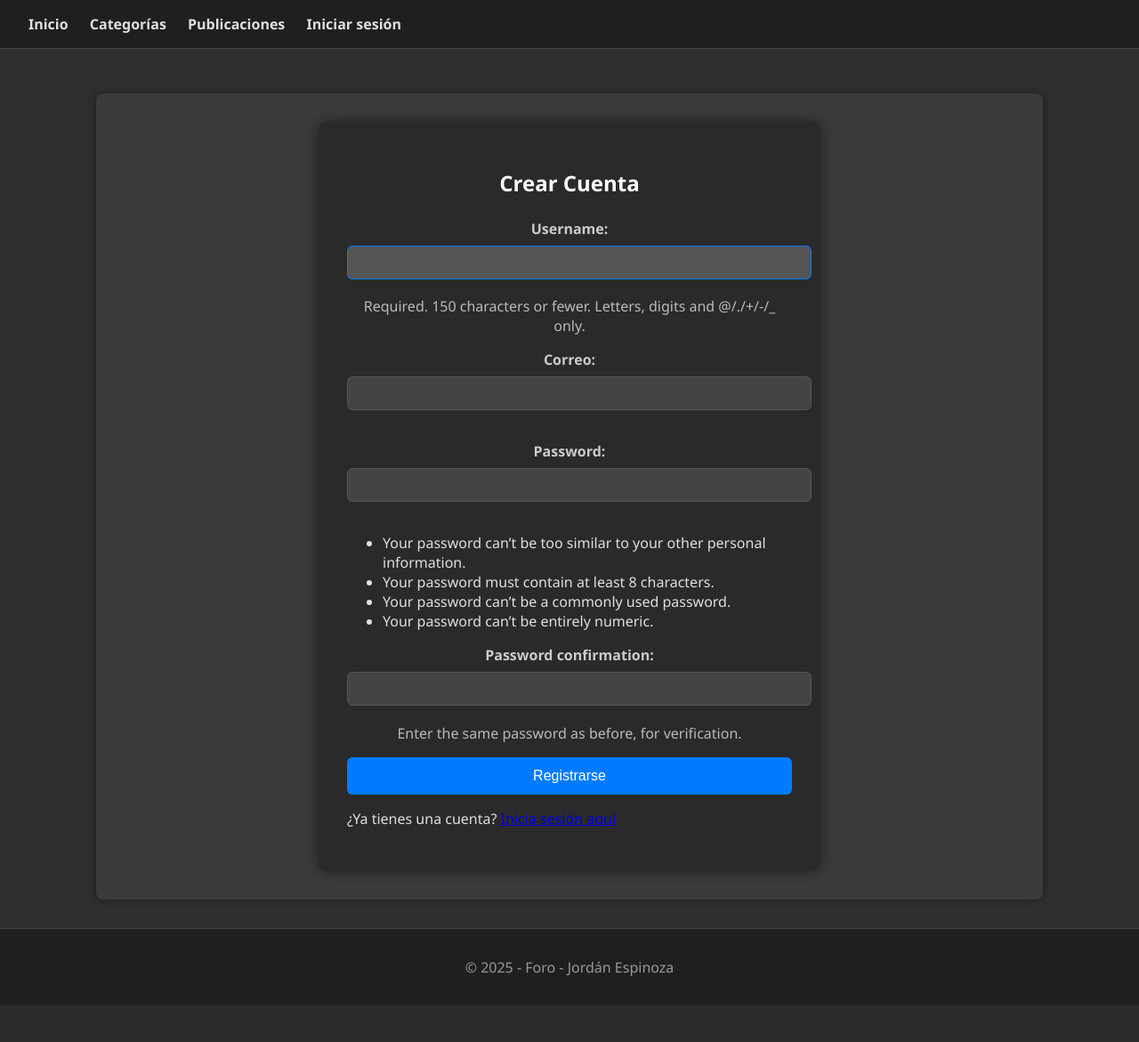
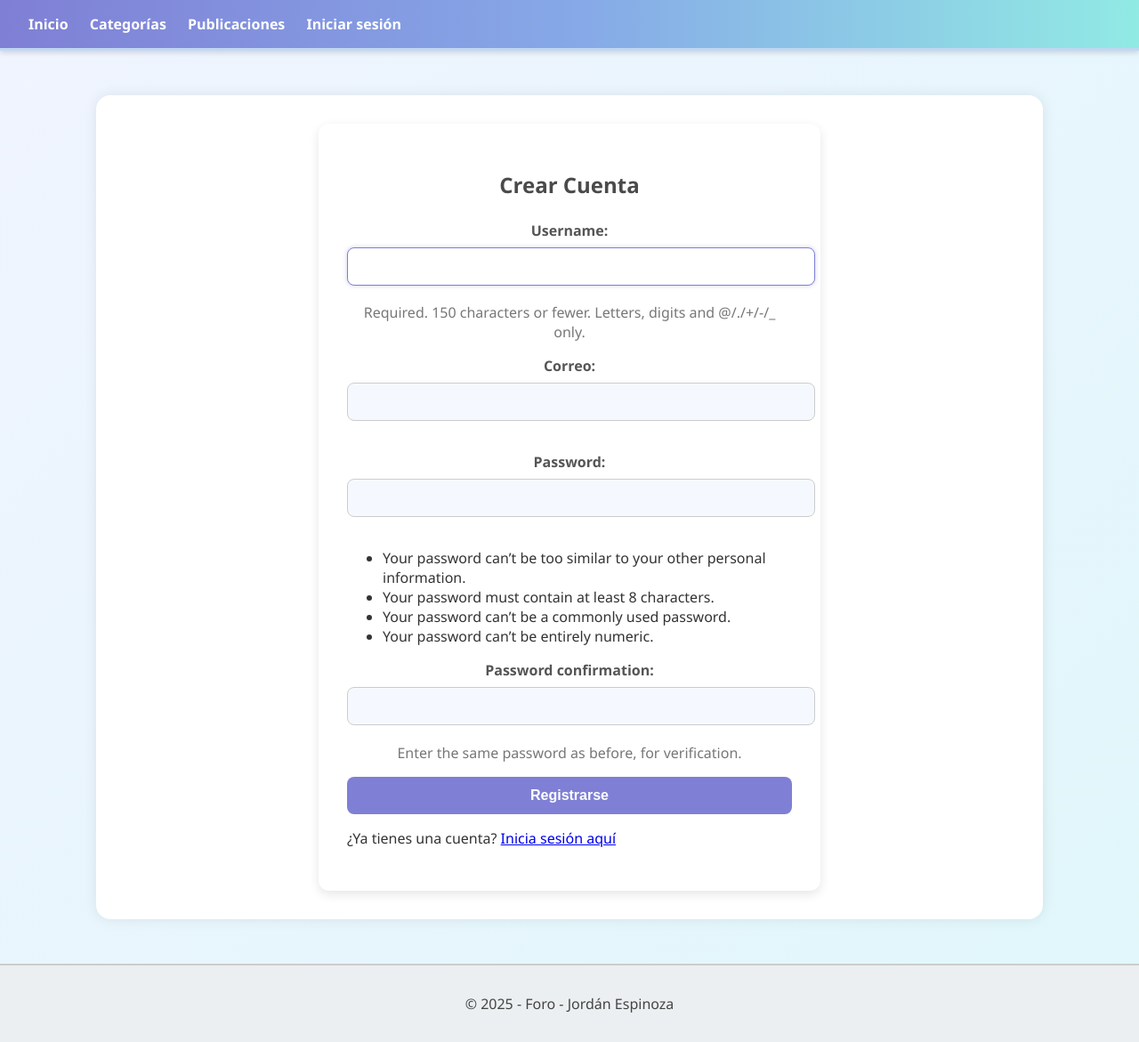
Before and after one commit to kratosjor/foro, a Django app: page /foro/registro/ in a window 1280 px wide. Shown: the whole page at 89% size. Before the commit the page ends 1097 px from the top, so only its background shows below. Run offline with Django 5.2, Linux system fonts and the light colour scheme.

Commit message:
registro, lsitar

```diff
--- a/foro_aplicacion/urls.py
+++ b/foro_aplicacion/urls.py
@@ -7,6 +7,7 @@ urlpatterns = [
     path('login/',LoginUsuarioView.as_view(), name='login'),
     path('registro/', RegistroUsuarioView.as_view(), name='registro_usuario'),
     path('logout/', LogoutUsuarioView.as_view(), name='logout'),
+    path('categorias/listar/', CategoriaListView.as_view(), name='listar'),
 
 
 ]
--- a/static/css/styles.css
+++ b/static/css/styles.css
@@ -1,84 +1,90 @@
+/* === ESTILOS GENERALES === */
 body {
     margin: 0;
     padding: 0;
-    background-color: #2f2f2f;
-    color: #e0e0e0;
+    background: linear-gradient(135deg, #f0f4ff, #e0f7fa);
+    color: #333;
     font-family: 'Segoe UI', Tahoma, Geneva, Verdana, sans-serif;
 }
 
+/* === NAVBAR CON COLOR === */
 header, nav {
-    background-color: #1f1f1f;
+    background: linear-gradient(90deg, #7f7fd5, #86a8e7, #91eae4);
     padding: 1rem 2rem;
-    border-bottom: 1px solid #444;
+    box-shadow: 0 2px 6px rgba(0,0,0,0.15);
+    position: sticky;
+    top: 0;
+    z-index: 1000;
+    border-bottom: 3px solid #c1d7f2;
 }
 
 nav a {
-    color: #e0e0e0;
+    color: #fff;
     margin-right: 20px;
     text-decoration: none;
-    font-weight: bold;
+    font-weight: 600;
+    transition: color 0.3s ease;
 }
 
 nav a:hover {
-    color: #ffffff;
+    color: #faff00;
     text-decoration: underline;
 }
 
+/* === CONTENIDO PRINCIPAL === */
 main {
-
     padding: 2rem;
     max-width: 1000px;
-    margin: 0 auto;
-    background-color: #3b3b3b;
-    border-radius: 8px;
-    box-shadow: 0 0 10px rgba(0,0,0,0.4);
-    margin-top: 50px;
+    margin: 50px auto;
+    background-color: #ffffff;
+    border-radius: 16px;
+    box-shadow: 0 0 15px rgba(0,0,0,0.08);
 }
 
+/* === FOOTER === */
 footer {
     text-align: center;
     padding: 1rem;
-    background-color: #1f1f1f;
-    color: #999;
+    background-color: #eceff1;
+    color: #444;
     margin-top: 2rem;
-    border-top: 1px solid #444;
+    border-top: 2px solid #ccc;
 }
 
-/* FORMULARIO DE REGISTRO DE USUARIO */
-
+/* === FORMULARIO === */
 .registro-form-container {
     max-width: 500px;
     margin: 0 auto;
-    background-color: #2a2a2a;
+    background-color: #ffffff;
     padding: 2rem;
-    border-radius: 10px;
-    box-shadow: 0 0 15px rgba(0,0,0,0.5);
+    border-radius: 12px;
+    box-shadow: 0 4px 12px rgba(0,0,0,0.1);
 }
 
 .registro-form-container h2 {
     text-align: center;
     margin-bottom: 1.5rem;
-    color: #ffffff;
+    color: #4a4a4a;
 }
 
 .registro-form label {
     display: block;
     margin-bottom: 0.5rem;
-    color: #ccc;
-    font-weight: bold;
+    color: #555;
+    font-weight: 600;
 }
 
 .registro-form input,
 .registro-form select,
 .registro-form textarea {
     width: 100%;
-    padding: 10px;
+    padding: 12px;
     margin-bottom: 1.2rem;
-    border: 1px solid #555;
-    border-radius: 6px;
-    background-color: #444;
-    color: #e0e0e0;
-    font-size: 14px;
+    border: 1px solid #ccc;
+    border-radius: 8px;
+    background-color: #f5f9ff;
+    color: #333;
+    font-size: 15px;
     transition: all 0.3s ease;
 }
 
@@ -86,34 +92,36 @@ footer {
 .registro-form textarea:focus,
 .registro-form select:focus {
     outline: none;
-    border-color: #007bff;
-    background-color: #555;
+    border-color: #7f7fd5;
+    background-color: #fff;
+    box-shadow: 0 0 5px rgba(127,127,213, 0.4);
 }
 
 .registro-form button {
     width: 100%;
-    background-color: #007bff;
+    background-color: #7f7fd5;
     color: white;
     border: none;
     padding: 12px;
     font-size: 16px;
-    border-radius: 6px;
+    font-weight: bold;
+    border-radius: 8px;
     cursor: pointer;
     transition: background-color 0.3s ease;
 }
 
 .registro-form button:hover {
-    background-color: #0056b3;
+    background-color: #5c5cd4;
 }
 
 .registro-form p {
     text-align: center;
     margin-top: 1rem;
-    color: #bbb;
+    color: #777;
 }
 
 .registro-form a {
-    color: #4da8ff;
+    color: #5c5cd4;
     text-decoration: none;
 }
 
--- a/templates/template_base.html
+++ b/templates/template_base.html
@@ -16,7 +16,7 @@
     {% block navbar %}
     <nav>
         <a href="{% url "home" %}">Inicio</a>
-        <a href="/categorias/">Categorías</a>
+        <a href="{% url "listar" %}">Categorías</a>
         <a href="/publicaciones/">Publicaciones</a>
         <a href="{% url "login" %}">Iniciar sesión</a>
     </nav>
```
Also changed, not shown: foro/settings.py (+5 -2 lines), foro_aplicacion/templates/categorias/listar.html (added, +22 -0 lines), db.sqlite3, foro_aplicacion/migrations/0001_initial.py (added), foro_aplicacion/migrations/__init__.py (added).
